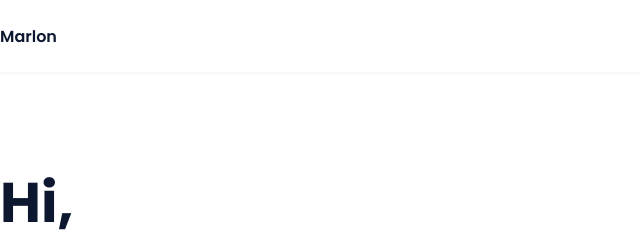
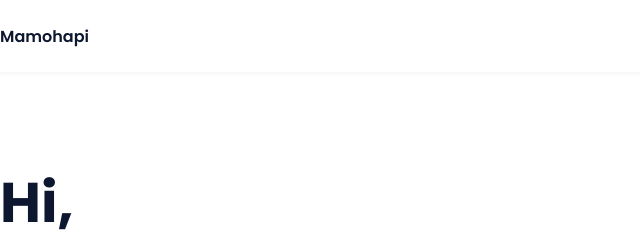
Before and after one commit to Mamohapi/mamohapi-professional-portfolio, a plain HTML site: page index.html in a window 1280 px wide. Shown: the top 240 px of the page, 0-640 px from the left. Drawn offline with nearby package versions, Linux system fonts and the light colour scheme; a script that the page names is missing.

Commit message:
Updated index.html

```diff
--- a/index.html
+++ b/index.html
@@ -9,7 +9,7 @@
     <header class="header">
             <nav class="nav bd-grid">
                 <div>
-                    <a href="#" class="nav__logo">Marlon</a>
+                    <a href="#" class="nav__logo">Mamohapi</a>
                 </div>
 
                 <ul class="nav_list">
```
